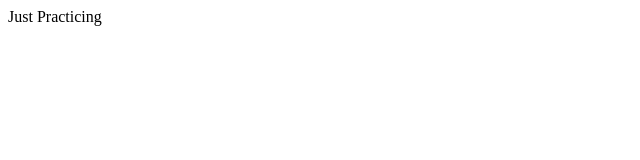
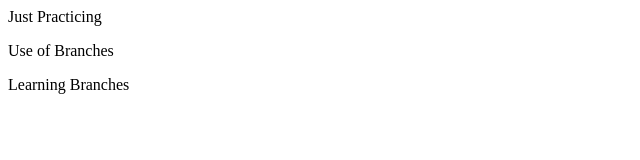
Before and after one commit to vimaladitya197-png/AdityaSecond, a plain HTML site: page index.html in a window 1280 px wide. Shown: the whole page, without its empty margins (0-640 px from the left). Drawn offline with Linux system fonts and the light colour scheme.

Commit message:
Add line in feature1

```diff
--- a/index.html
+++ b/index.html
@@ -1 +1,3 @@
 <p>Just Practicing</p>
+<p>Use of Branches</p>
+<p>Learning Branches</p>
```
